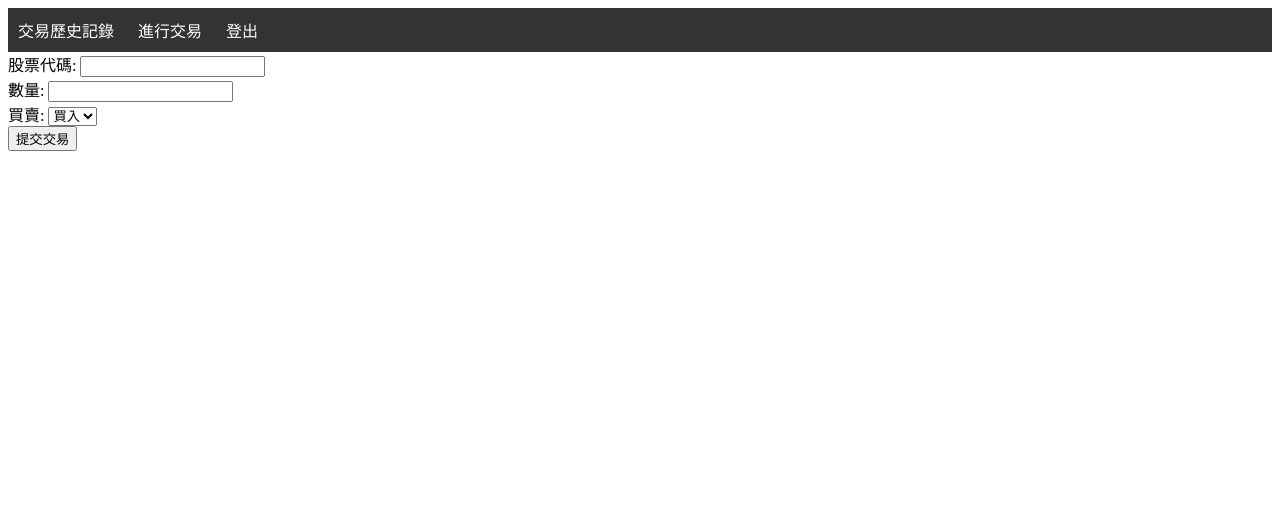
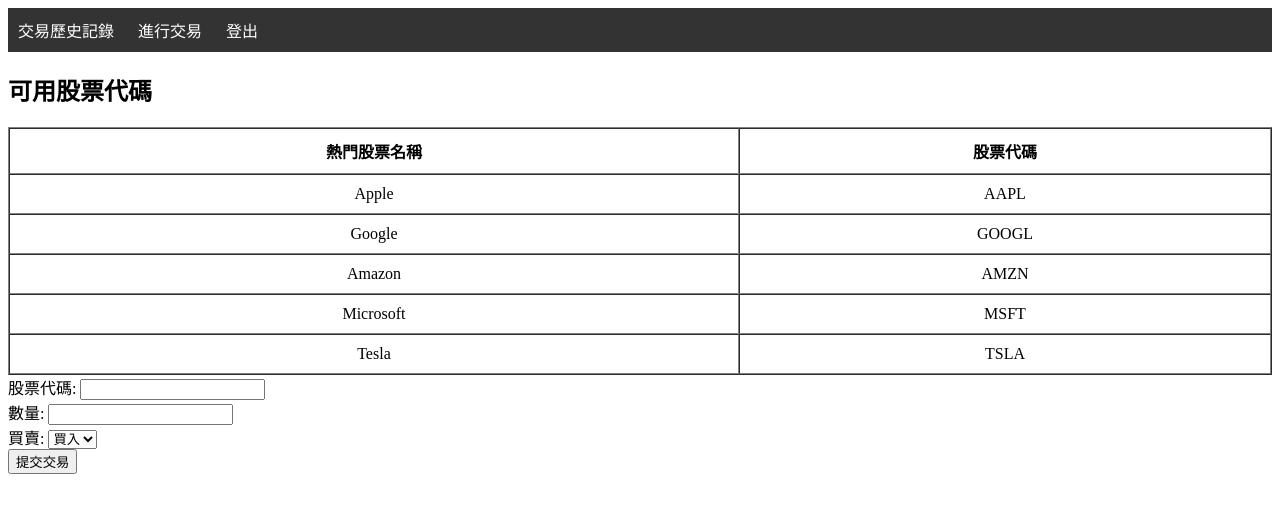
Before and after one commit to TerranceChu/securityTradingSystemProject, a PHP site: page /trade.php in a window 1280 px wide. Shown: the top 513 px of the page. Run offline with PHP 8.4, Linux system fonts and the light colour scheme; the visitor is signed in with stand-in values (Sample User, id 1).

Commit message:
bug fixed

```diff
--- a/db.php
+++ b/db.php
@@ -1,20 +1,46 @@
 <?php
 // 全局連接變量
 $global_conn = null;
-$encryption_key = 'your-encryption-key'; // 請確保這個密鑰足夠強大，且保持機密
-$iv = 'your-initialization-vector'; // 初始化向量，需為 16 字節長的安全隨機字節
+$encryption_key = base64_decode('aovPWMLHmOZJ1UxjpglogXm7a9DtkzA6MQws1Hjn9QU='); // 使用你生成的 Base64 編碼加密密鑰
+$iv = base64_decode('ycCzJWI1AtVxFEjO1+n7hw==');
 
-// 加密函數
+// 修改加密函數，將加密後的數據進行 base64 編碼
 function encryptData($data) {
     global $encryption_key, $iv;
-    return openssl_encrypt($data, 'aes-256-cbc', $encryption_key, 0, $iv);
+
+    // 檢查加密結果是否成功
+    $encrypted = openssl_encrypt($data, 'aes-256-cbc', $encryption_key, 0, $iv);
+    if ($encrypted === false) {
+        // 打印錯誤消息
+        error_log("加密過程失敗: " . openssl_error_string());
+        return null;
+    }
+
+    // 使用 base64 編碼以便數據庫存儲
+    return base64_encode($encrypted);
 }
 
-// 解密函數
 function decryptData($data) {
     global $encryption_key, $iv;
-    return openssl_decrypt($data, 'aes-256-cbc', $encryption_key, 0, $iv);
+
+    // Base64 解碼
+    $decoded_data = base64_decode($data);
+    if ($decoded_data === false) {
+        error_log("Base64 解碼失敗");
+        return null;
+    }
+
+    // 解密數據
+    $decrypted = openssl_decrypt($decoded_data, 'aes-256-cbc', $encryption_key, 0, $iv);
+    if ($decrypted === false) {
+        // 打印錯誤消息
+        error_log("解密過程失敗: " . openssl_error_string());
+        return null;
+    }
+
+    return $decrypted;
 }
+
 
 // 設置會話安全配置
 ini_set('session.cookie_httponly', 1); // 防止 JavaScript 存取 Cookie
--- a/register.php
+++ b/register.php
@@ -1,6 +1,8 @@
 <?php
+include 'db.php';
+
 session_start();
-include 'db.php';
+
 
 // 初始化錯誤變數
 $error = '';
--- a/trade.php
+++ b/trade.php
@@ -1,6 +1,7 @@
 <?php
+include 'db.php';
+
 session_start();
-include 'db.php';
 
 if (!isset($_SESSION['username'])) {
     header("Location: login.php");
@@ -51,8 +52,13 @@ try {
                 $row = $result->fetch_assoc();
                 $user_id = $row['id'];
 
+                // 將股票代碼轉換為大寫並修整
                 $stock_symbol = strtoupper(trim($_POST['stock_symbol']));
                 $quantity = intval($_POST['quantity']); // 將數量轉為整數
+
+                // 調試數量，確保數量在加密之前正確
+                echo "原始數量（加密前）: " . $quantity . "<br>";
+
                 $trade_type = $_POST['trade_type'];
 
                 // 處理賣出操作前的股票數量驗證
@@ -74,17 +80,17 @@ try {
                 if (empty($error)) {
                     // 加密股票代碼和數量
                     $encrypted_symbol = encryptData($stock_symbol);
-                    $encrypted_quantity = encryptData($quantity);
+                    $quantity = intval($_POST['quantity']); // 不加密，保持數字
 
                     // 插入交易記錄
                     $stmt = $conn->prepare("INSERT INTO trades (user_id, stock_symbol, quantity, trade_type) VALUES (?, ?, ?, ?)");
-                    $stmt->bind_param("ssis", $user_id, $encrypted_symbol, $encrypted_quantity, $trade_type);
+                    $stmt->bind_param("ssis", $user_id, $encrypted_symbol, $quantity, $trade_type);
 
                     if ($stmt->execute()) {
                         // 根據交易類型更新 user_stocks 表
                         if ($trade_type === 'buy') {
                             $stmt = $conn->prepare("INSERT INTO user_stocks (user_id, stock_symbol, quantity) VALUES (?, ?, ?) ON DUPLICATE KEY UPDATE quantity = quantity + ?");
-                            $stmt->bind_param("issi", $user_id, $encrypted_symbol, $encrypted_quantity, $encrypted_quantity);
+                            $stmt->bind_param("issi", $user_id, $encrypted_symbol, $quantity, $quantity);
                         } else if ($trade_type === 'sell') {
                             $stmt = $conn->prepare("UPDATE user_stocks SET quantity = quantity - ? WHERE user_id = ? AND stock_symbol = ?");
                             $stmt->bind_param("iis", $quantity, $user_id, $stock_symbol);
@@ -130,6 +136,37 @@ try {
     <a href="trade.php" style="color: white; margin-right: 20px; text-decoration: none;">進行交易</a>
     <a href="logout.php" style="color: white; text-decoration: none;">登出</a>
 </nav>
+
+<!-- 股票代碼表格 -->
+<h2>可用股票代碼</h2>
+<table border="1" cellpadding="10" cellspacing="0" style="width: 100%; text-align: center;">
+    <tr>
+        <th>熱門股票名稱</th>
+        <th>股票代碼</th>
+    </tr>
+    <tr>
+        <td>Apple</td>
+        <td>AAPL</td>
+    </tr>
+    <tr>
+        <td>Google</td>
+        <td>GOOGL</td>
+    </tr>
+    <tr>
+        <td>Amazon</td>
+        <td>AMZN</td>
+    </tr>
+    <tr>
+        <td>Microsoft</td>
+        <td>MSFT</td>
+    </tr>
+    <tr>
+        <td>Tesla</td>
+        <td>TSLA</td>
+    </tr>
+</table>
+
+<!-- 交易表單 -->
 <form method="POST">
     <input type="hidden" name="csrf_token" value="<?php echo $_SESSION['csrf_token']; ?>">
     股票代碼: <input type="text" name="stock_symbol" value="<?php echo htmlspecialchars($_POST['stock_symbol'] ?? '', ENT_QUOTES); ?>" required><br>
```
Also changed, not shown: dashboard.php (+12 -11 lines), error_log.txt (+1 -1 lines).
